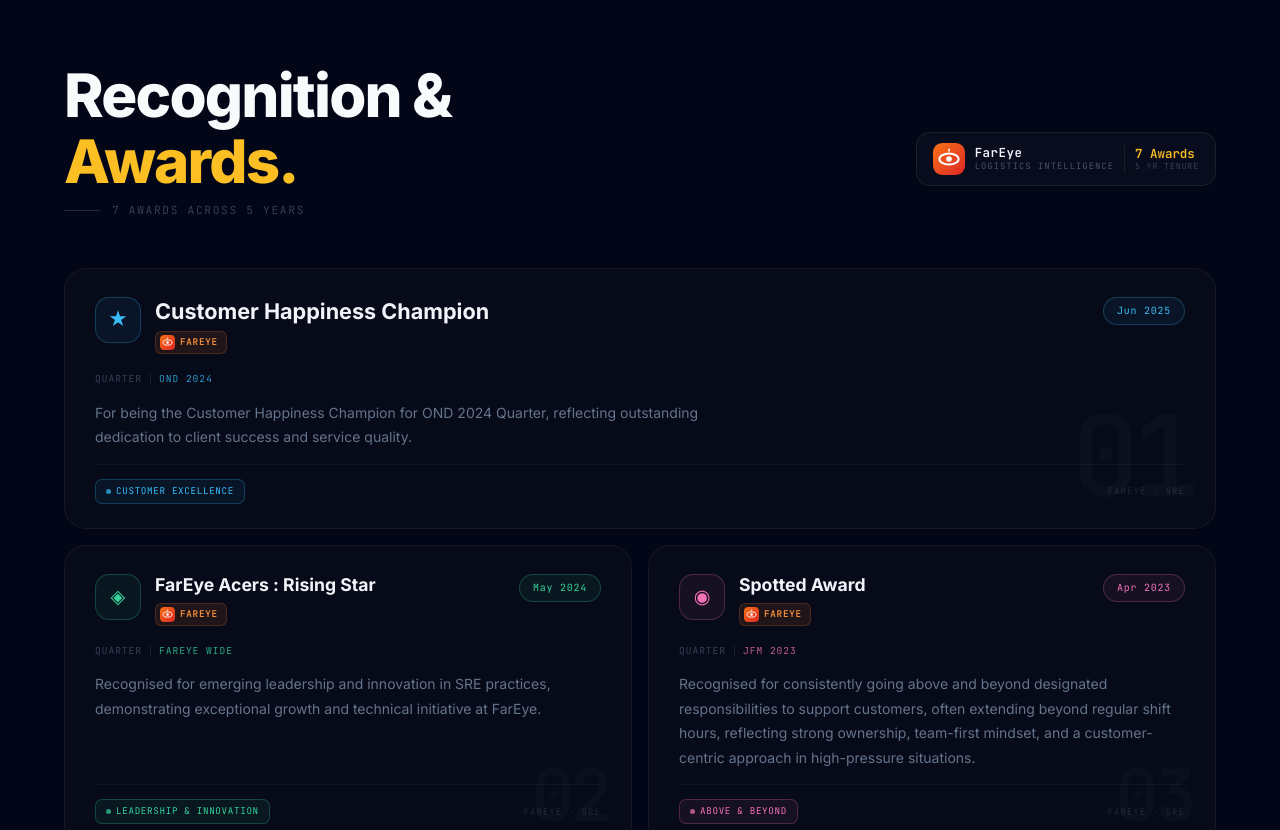
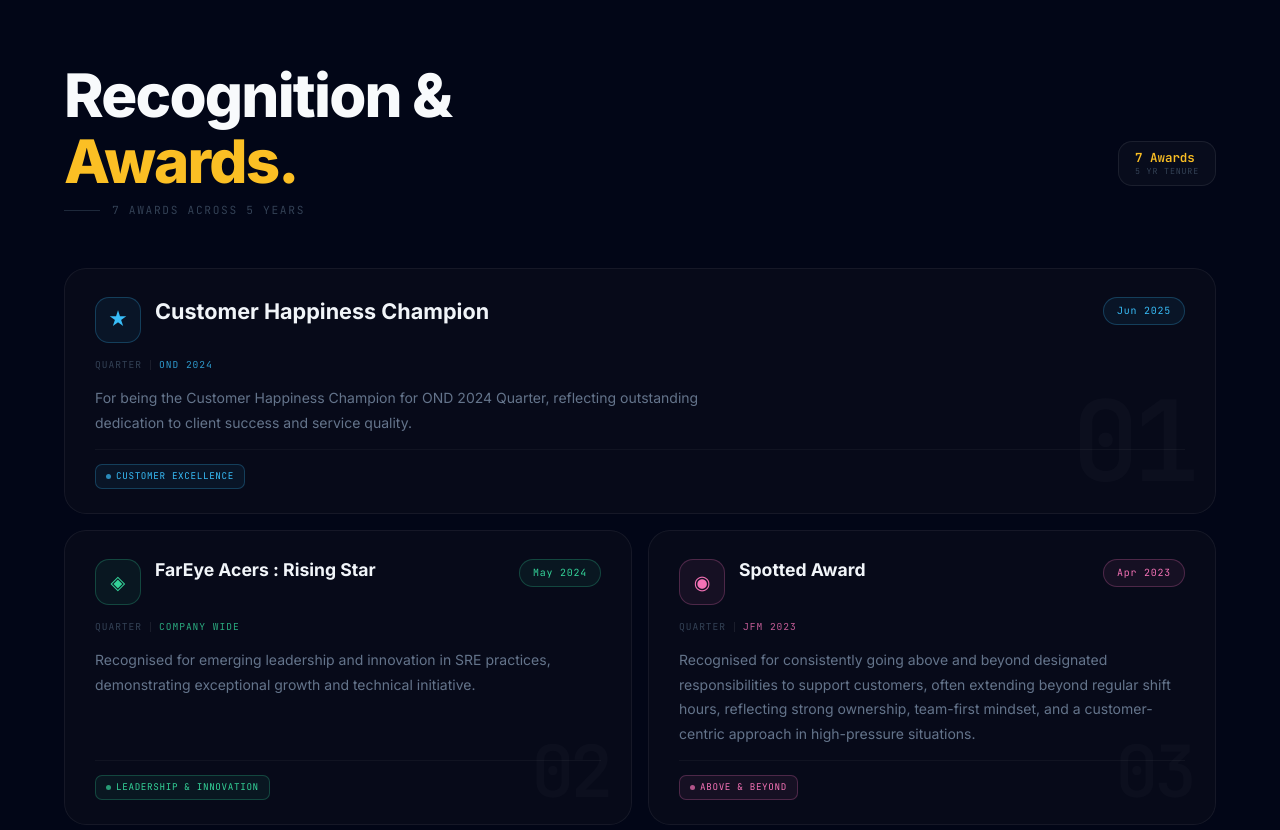
Before and after one commit to nishant-kamal/nishant-portfolio, a Next.js app: page / in a window 1280 px wide. Shown: the part 4820-5650 px from the top of the page. Built offline with nearby package versions, Linux system fonts and the light colour scheme.

Commit message:
Update Awards.js

```diff
--- a/components/Awards.js
+++ b/components/Awards.js
@@ -13,21 +13,19 @@ const awards = [
     glow: "rgba(56,189,248,.2)",
     icon: "★",
     tag: "Customer Excellence",
-    company: "FarEye",
     rank: "01",
   },
   {
     id: 2,
     title: "FarEye Acers : Rising Star",
     period: "May 2024",
-    quarter: "FarEye Wide",
+    quarter: "Company Wide",
     description:
-      "Recognised for emerging leadership and innovation in SRE practices, demonstrating exceptional growth and technical initiative at FarEye.",
+      "Recognised for emerging leadership and innovation in SRE practices, demonstrating exceptional growth and technical initiative.",
     color: "#34d399",
     glow: "rgba(52,211,153,.2)",
     icon: "◈",
     tag: "Leadership & Innovation",
-    company: "FarEye",
     rank: "02",
   },
   {
@@ -41,7 +39,6 @@ const awards = [
     glow: "rgba(244,114,182,.2)",
     icon: "◉",
     tag: "Above & Beyond",
-    company: "FarEye",
     rank: "03",
   },
   {
@@ -55,7 +52,6 @@ const awards = [
     glow: "rgba(167,139,250,.2)",
     icon: "⬡",
     tag: "Customer Passion",
-    company: "FarEye",
     rank: "04",
   },
   {
@@ -69,7 +65,6 @@ const awards = [
     glow: "rgba(251,146,60,.2)",
     icon: "△",
     tag: "Problem Solving",
-    company: "FarEye",
     rank: "05",
   },
   {
@@ -83,7 +78,6 @@ const awards = [
     glow: "rgba(251,146,60,.2)",
     icon: "△",
     tag: "Technical Excellence",
-    company: "FarEye",
     rank: "06",
   },
   {
@@ -97,47 +91,11 @@ const awards = [
     glow: "rgba(251,191,36,.2)",
     icon: "☸",
     tag: "Customer-Centric",
-    company: "FarEye",
     rank: "07",
   },
 ];
 
-// FarEye real brand logo — orange eye/route mark
-function FarEyeLogo({ size = 28 }) {
-  return (
-    <svg width={size} height={size} viewBox="0 0 40 40" fill="none" aria-hidden="true">
-      {/* Background rounded rect */}
-      <rect width="40" height="40" rx="9" fill="url(#fe-grad)" />
-      {/* Stylised eye / route mark */}
-      <ellipse cx="20" cy="20" rx="12" ry="7" stroke="white" strokeWidth="2.5" fill="none"/>
-      <circle cx="20" cy="20" r="3.5" fill="white"/>
-      <line x1="20" y1="10" x2="20" y2="8" stroke="white" strokeWidth="2" strokeLinecap="round"/>
-      <defs>
-        <linearGradient id="fe-grad" x1="0" y1="0" x2="40" y2="40" gradientUnits="userSpaceOnUse">
-          <stop offset="0%" stopColor="#f97316"/>
-          <stop offset="100%" stopColor="#dc2626"/>
-        </linearGradient>
-      </defs>
-    </svg>
-  );
-}
 
-function FarEyeChipLogo({ size = 14 }) {
-  return (
-    <svg width={size} height={size} viewBox="0 0 40 40" fill="none" aria-hidden="true">
-      <rect width="40" height="40" rx="9" fill="url(#fe-chip-grad)" />
-      <ellipse cx="20" cy="20" rx="12" ry="7" stroke="white" strokeWidth="2.5" fill="none"/>
-      <circle cx="20" cy="20" r="3.5" fill="white"/>
-      <line x1="20" y1="10" x2="20" y2="8" stroke="white" strokeWidth="2" strokeLinecap="round"/>
-      <defs>
-        <linearGradient id="fe-chip-grad" x1="0" y1="0" x2="40" y2="40" gradientUnits="userSpaceOnUse">
-          <stop offset="0%" stopColor="#f97316"/>
-          <stop offset="100%" stopColor="#dc2626"/>
-        </linearGradient>
-      </defs>
-    </svg>
-  );
-}
 
 export default function Awards() {
   return (
@@ -168,7 +126,7 @@ export default function Awards() {
         }
         .aw-heading em { font-style: normal; color: #fbbf24; }
 
-        /* ── FarEye org badge ── */
+        /* ── Count badge ── */
         .aw-org-badge {
           display: inline-flex;
           align-items: center;
@@ -353,35 +311,6 @@ export default function Awards() {
         /* Hero title larger */
         .aw-card-wrap:first-child .aw-title { font-size: 1.35rem; }
 
-        /* FarEye inline company chip */
-        .aw-company-chip {
-          display: inline-flex;
-          align-items: center;
-          gap: 5px;
-          padding: 3px 8px 3px 4px;
-          border-radius: 6px;
-          background: rgba(249,115,22,0.1);
-          border: 1px solid rgba(249,115,22,0.22);
-          font-family: var(--font-mono, 'Courier New', monospace);
-          font-size: 0.58rem;
-          font-weight: 600;
-          color: #fb923c;
-          letter-spacing: 0.08em;
-          text-transform: uppercase;
-          transition: background 0.3s, border-color 0.3s;
-        }
-        .aw-card:hover .aw-company-chip {
-          background: rgba(249,115,22,0.16);
-          border-color: rgba(249,115,22,0.35);
-        }
-        .aw-company-dot {
-          width: 15px; height: 15px;
-          border-radius: 4px;
-          overflow: hidden;
-          display: flex; align-items: center; justify-content: center;
-          flex-shrink: 0;
-        }
-
         /* Period pill */
         .aw-period {
           font-family: var(--font-mono, 'Courier New', monospace);
@@ -470,16 +399,6 @@ export default function Awards() {
           background: rgba(255,255,255,0.04);
         }
 
-        .aw-footer-meta {
-          font-family: var(--font-mono, 'Courier New', monospace);
-          font-size: 0.56rem;
-          color: #1e293b;
-          letter-spacing: 0.12em;
-          text-transform: uppercase;
-          transition: color 0.4s;
-        }
-        .aw-card:hover .aw-footer-meta { color: #334155; }
-
         /* Mobile */
         @media (max-width: 600px) {
           .aw-card { padding: 22px 20px 18px; }
@@ -494,23 +413,15 @@ export default function Awards() {
         }
       `}</style>
 
-      {/* Heading + FarEye org badge */}
+      {/* Heading + count badge */}
       <div className="aw-head-row">
         <h2 id="awards-title" className="aw-heading">
           Recognition &<br />
           <em>Awards.</em>
         </h2>
 
-        <div className="aw-org-badge" title="All awards received at FarEye">
-          <div className="aw-org-logo">
-            <FarEyeLogo size={32} />
-          </div>
-          <div className="aw-org-text">
-            <span className="aw-org-name">FarEye</span>
-            <span className="aw-org-sub">Logistics Intelligence</span>
-          </div>
-          <div className="aw-org-divider" aria-hidden="true" />
-          <div className="aw-org-stats">
+        <div className="aw-org-badge" title="Awards & Recognition">
+<div className="aw-org-stats">
             <span className="aw-org-stat-val">7 Awards</span>
             <span className="aw-org-stat-label">5 yr tenure</span>
           </div>
@@ -541,12 +452,7 @@ export default function Awards() {
                   <div className="aw-icon-orb" aria-hidden="true">{a.icon}</div>
                   <div className="aw-title-group">
                     <div className="aw-title">{a.title}</div>
-                    <div className="aw-company-chip">
-                      <div className="aw-company-dot">
-                        <FarEyeChipLogo size={15} />
-                      </div>
-                      {a.company}
-                    </div>
+
                   </div>
                 </div>
                 <div className="aw-period">{a.period}</div>
@@ -565,7 +471,7 @@ export default function Awards() {
               {/* Footer */}
               <div className="aw-card-footer">
                 <span className="aw-tag">{a.tag}</span>
-                <span className="aw-footer-meta" aria-hidden="true">FarEye · SRE</span>
+
               </div>
             </div>
           </div>
```
